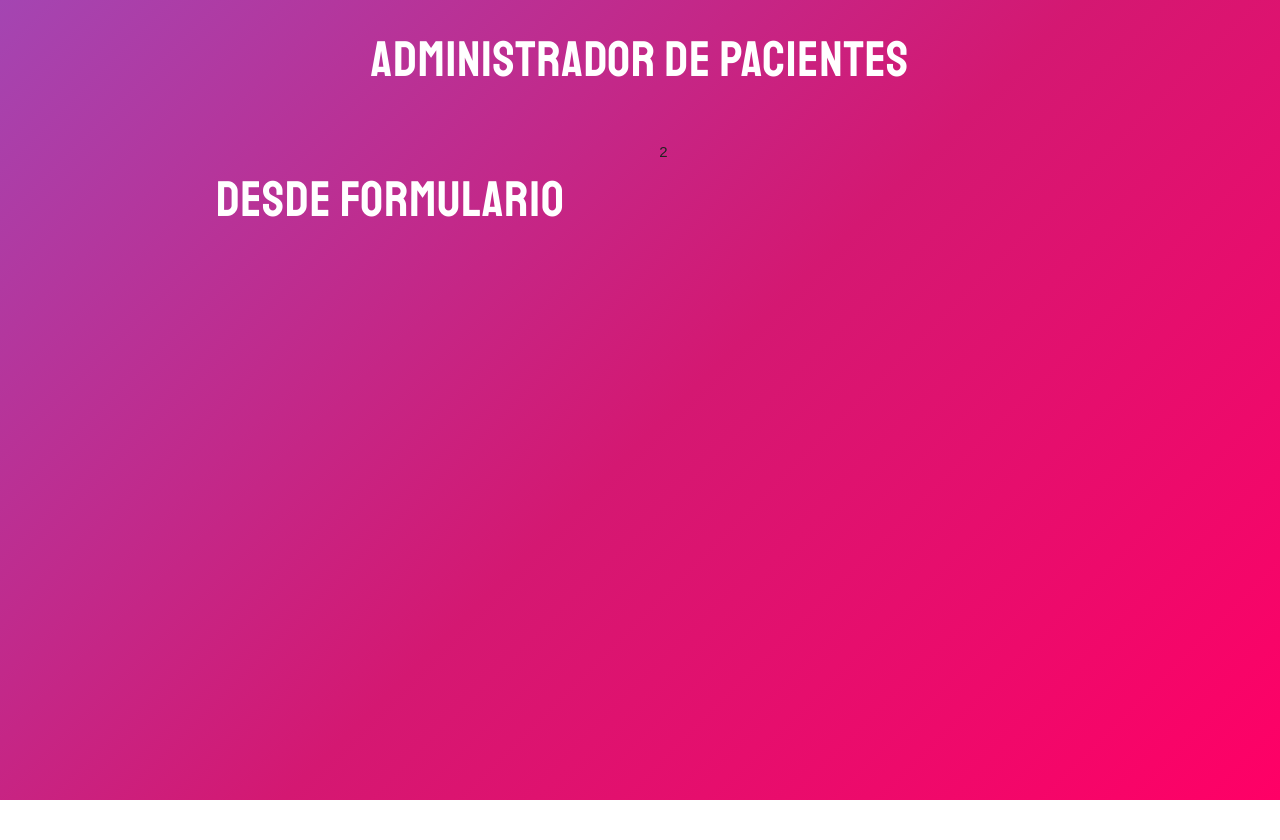
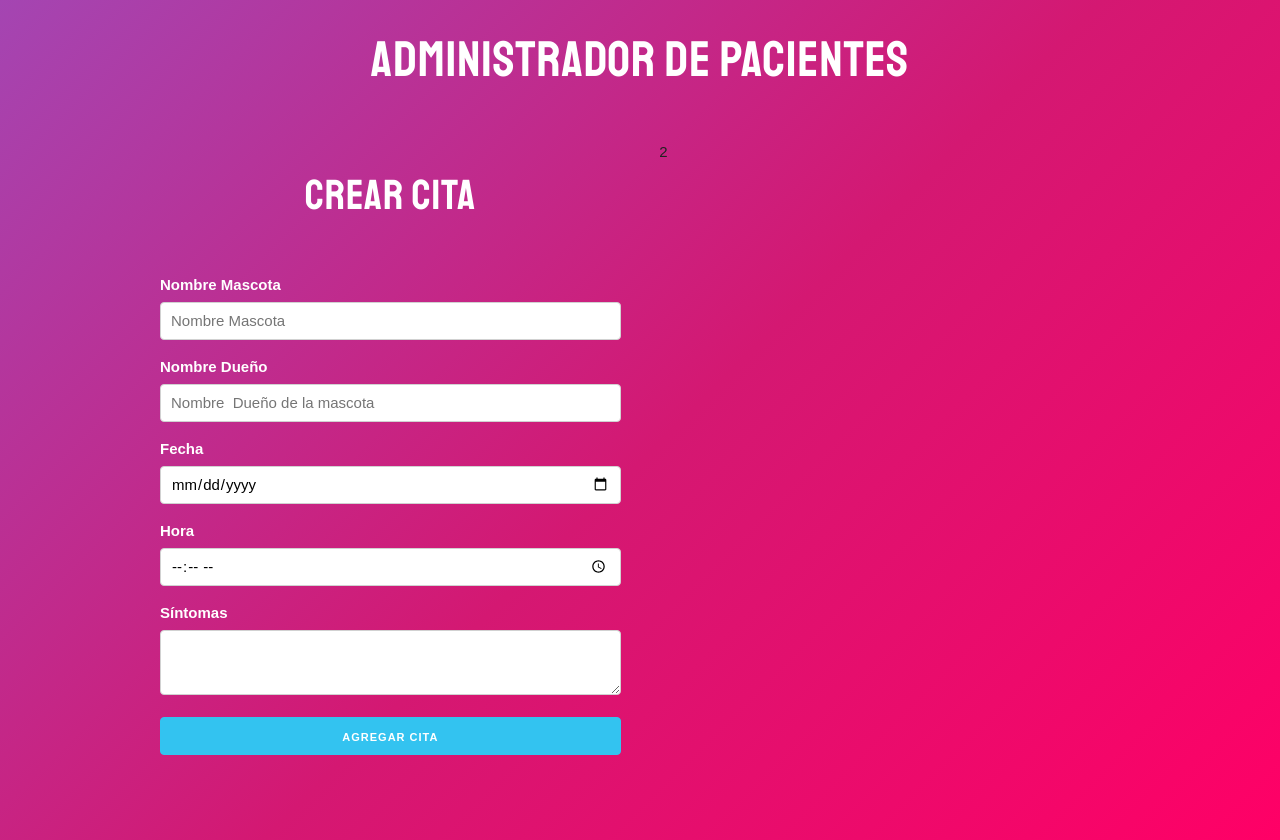
Before and after one commit to codigoconjuan/citas_react, a React (Create React App) app: page / in a window 1280 px wide. Before the commit the page ends 800 px from the top, so only its background shows below. Built offline with nearby package versions, Linux system fonts and the light colour scheme.

Commit message:
formulario de nueva cita

```diff
--- a/src/components/Formulario.js
+++ b/src/components/Formulario.js
@@ -1,9 +1,54 @@
-import React from 'react';
+import React, { Fragment } from 'react';
 
 const Formulario = () => {
     return (
-        <h1>Desde formulario</h1>
-     );
+        <Fragment>
+            <h2>Crear Cita</h2>
+
+            <form>
+                <label>Nombre Mascota</label>
+                <input
+                    type="text"
+                    name="mascota"
+                    className="u-full-width"
+                    placeholder="Nombre Mascota"
+                />
+
+                <label>Nombre Dueño</label>
+                <input
+                    type="text"
+                    name="propietario"
+                    className="u-full-width"
+                    placeholder="Nombre  Dueño de la mascota"
+                />
+
+                <label>Fecha</label>
+                <input
+                    type="date"
+                    name="fecha"
+                    className="u-full-width"
+                />
+
+                <label>Hora</label>
+                <input
+                    type="time"
+                    name="hora"
+                    className="u-full-width"
+                />
+
+                <label>Síntomas</label>
+                <textarea
+                    className="u-full-width"
+                    name="sintomas"
+                ></textarea>
+
+                <button
+                    type="submit"
+                    className="u-full-width button-primary"
+                >Agregar Cita</button>
+            </form>
+        </Fragment>
+    );
 }
 
 export default Formulario;
```
